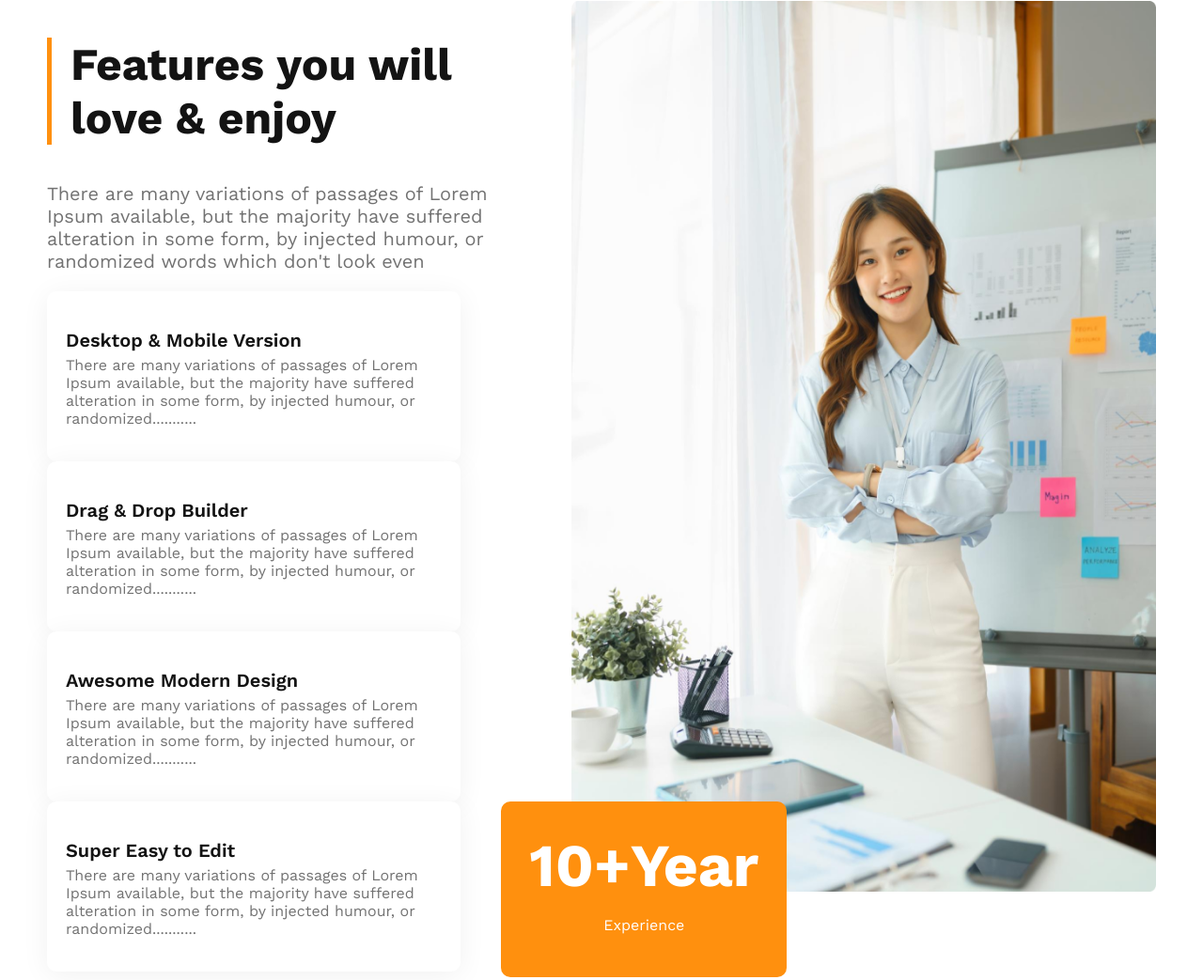
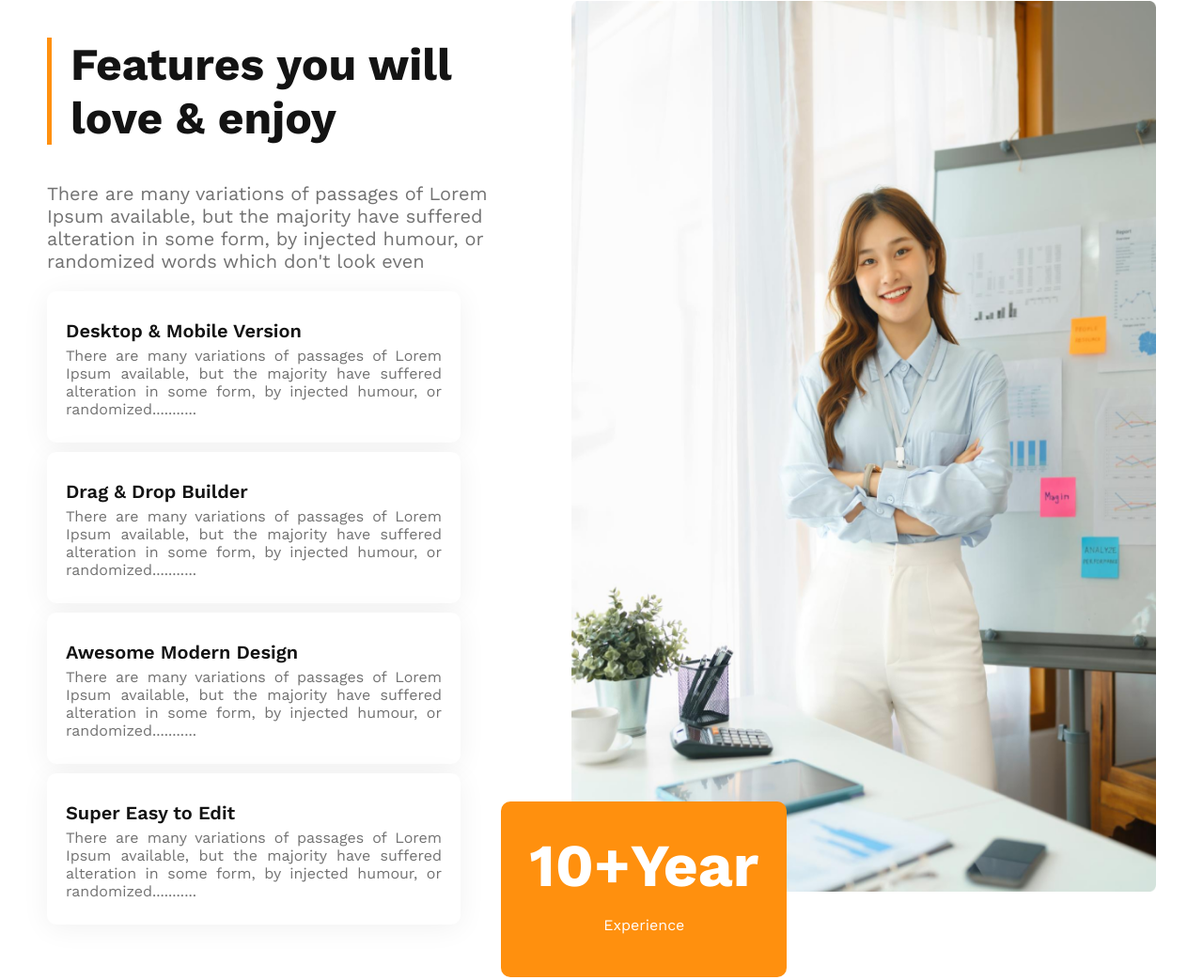
Before and after one commit to MahiuddinZilani/g3-architects-m9, a plain HTML site: page index.html in a window 1280 px wide. Shown: the part 1979-3022 px from the top of the page at 94% size. Drawn offline with nearby package versions, Linux system fonts and the light colour scheme.

Commit message:
feature styles fine tuned

```diff
--- a/css/architects.css
+++ b/css/architects.css
@@ -127,10 +127,12 @@ main {
 }
 .feature-card {
     width: 400px;
-    padding: 20px;
+    padding: 10px 20px;
+    text-align: justify;
     border-radius: 10px;
     background: #FFF;
     box-shadow: 0px 4px 30px 0px rgba(0, 0, 0, 0.06);
+    margin-bottom: 10px;
 }
 .card-title {
     color: #131313;
@@ -168,7 +170,7 @@ main {
 /* feature ends */
 
 
-/* ***************************************** */
+/* ************************************************************ */
 /* responsive style part */
 
 /* small or mobile devices */
@@ -243,6 +245,7 @@ main {
     .experience-badge {
         position: static;
         position: relative;
+        width: 45%;
         top: -100px;
         left:  25%;
     }
```
